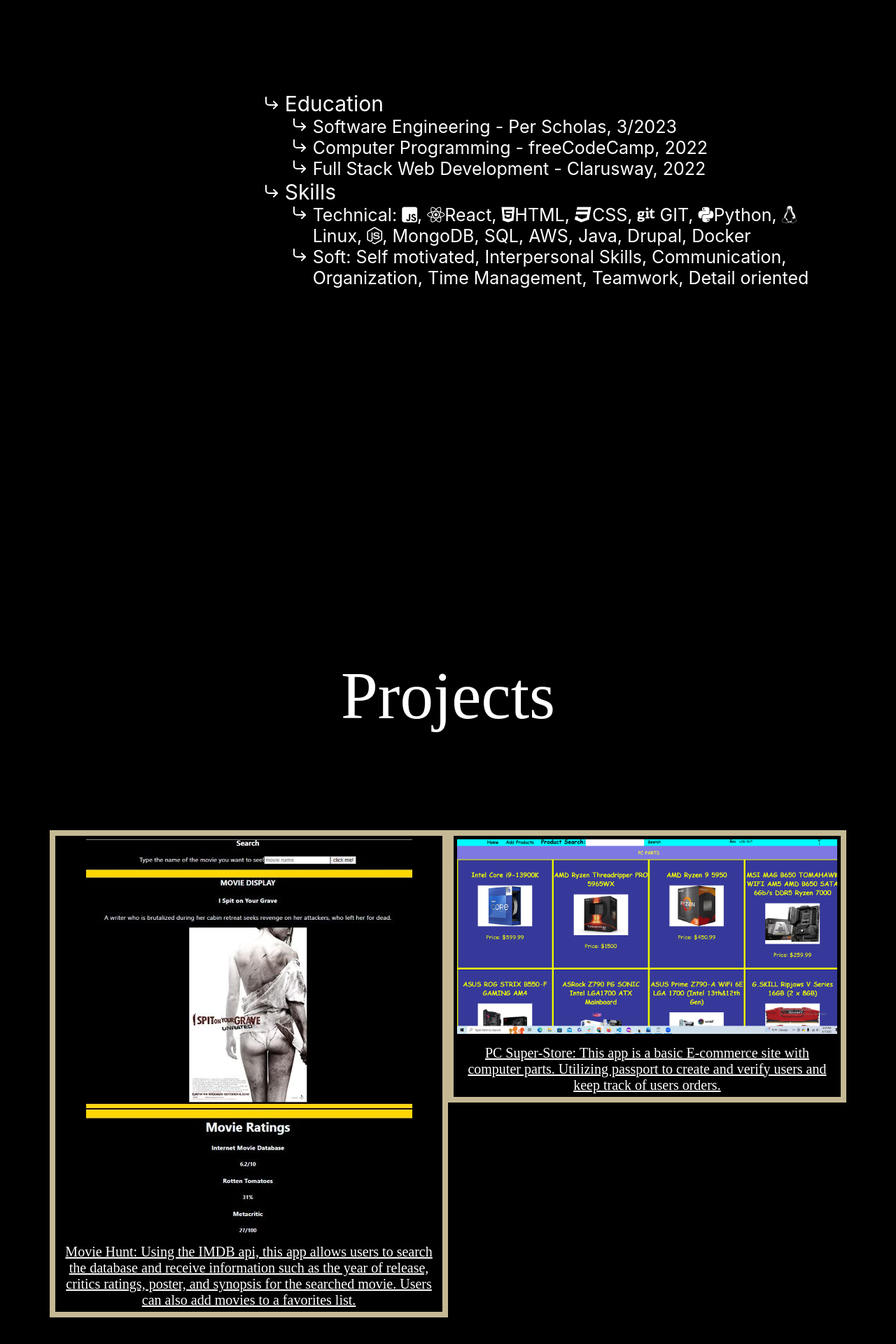
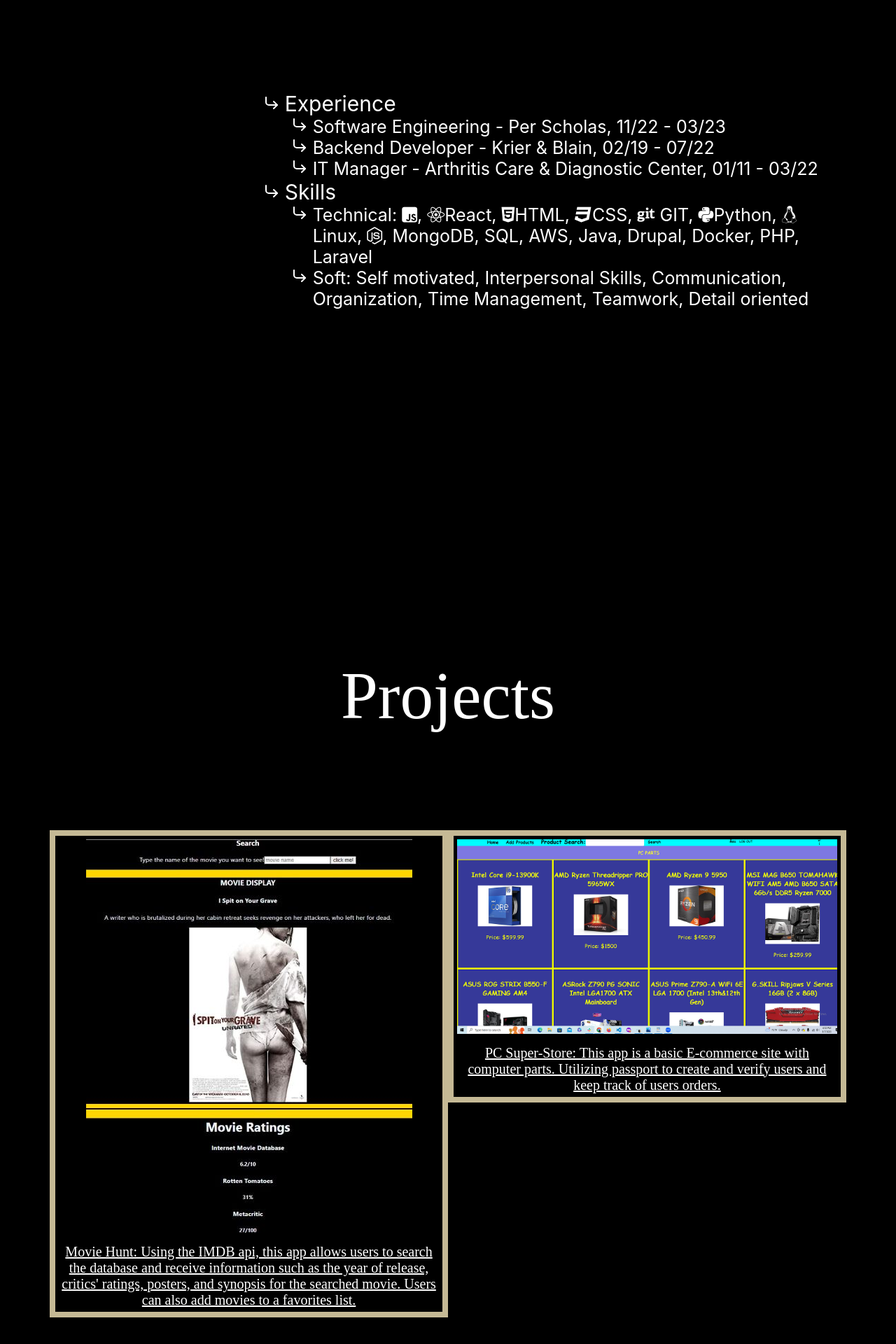
Before and after one commit to Bsmith86/portfolio1, a React (Create React App) app: page / in a window 1280 px wide. Shown: the part 2497-4417 px from the top of the page at 70% size. Built offline with nearby package versions, Linux system fonts and the light colour scheme; some icons are missing; a web font is replaced by a local one.

Commit message:
education update

```diff
--- a/src/components/scRow/index.js
+++ b/src/components/scRow/index.js
@@ -7,7 +7,7 @@
 const ScreenshotsRow = () => {
     return (
         <div className="screenshots-row">
-          <a href='https://moviehunt.onrender.com'><Screenshot imageUrl={movie} alt="Screenshot 1" description="Movie Hunt: Using the IMDB api, this app allows users to search the database and receive information such as the year of release, critics ratings, poster, and synopsis for the searched movie. Users can also add movies to a favorites list.  " /></a>
+          <a href='https://moviehunt.onrender.com'><Screenshot imageUrl={movie} alt="Screenshot 1" description="Movie Hunt: Using the IMDB api, this app allows users to search the database and receive information such as the year of release, critics' ratings, posters, and synopsis for the searched movie. Users can also add movies to a favorites list.  " /></a>
           <a href='https://pc-super-store.onrender.com/'><Screenshot imageUrl={pc} alt="Screenshot 2" description="PC Super-Store: This app is a basic E-commerce site with computer parts.  Utilizing passport to create and verify users and keep track of users orders. " /></a>
 
         </div>
--- a/src/pages/education/index.js
+++ b/src/pages/education/index.js
@@ -8,11 +8,11 @@
         <main>
           <ul className='background'>
               <li className='education'>
-                  Education
+                  Experience
                   <ul className='bullets'>
-                      <li>Software Engineering - Per Scholas, 3/2023</li>
-                      <li>Computer Programming - freeCodeCamp, 2022</li>
-                      <li>Full Stack Web Development - Clarusway, 2022</li>
+                      <li>Software Engineering - Per Scholas, 11/22 - 03/23</li>
+                      <li>Backend Developer - Krier & Blain, 02/19 - 07/22</li>
+                      <li>IT Manager - Arthritis Care & Diagnostic Center, 01/11 - 03/22</li>
                   </ul>
               </li>
 
@@ -20,7 +20,7 @@
                 Skills
 
                 <ul className='bullets'>
-                      <li>Technical: <i class="fa-brands fa-square-js"></i>, <i class="fa-brands fa-react"></i>React, <i class="fa-brands fa-html5"></i>HTML, <i class="fa-brands fa-css3"></i>CSS, <i class="fa-brands fa-git"></i> GIT, <i class="fa-brands fa-python"></i>Python, <i class="fa-brands fa-linux"></i>Linux, <i class="fa-brands fa-node-js"></i>, MongoDB, SQL, AWS, Java, Drupal, Docker  </li>
+                      <li>Technical: <i class="fa-brands fa-square-js"></i>, <i class="fa-brands fa-react"></i>React, <i class="fa-brands fa-html5"></i>HTML, <i class="fa-brands fa-css3"></i>CSS, <i class="fa-brands fa-git"></i> GIT, <i class="fa-brands fa-python"></i>Python, <i class="fa-brands fa-linux"></i>Linux, <i class="fa-brands fa-node-js"></i>, MongoDB, SQL, AWS, Java, Drupal, Docker, PHP, Laravel  </li>
                       <li>Soft: Self motivated, Interpersonal Skills, Communication, Organization, Time Management, Teamwork, Detail oriented  </li>
                   </ul>
               </li>
```
